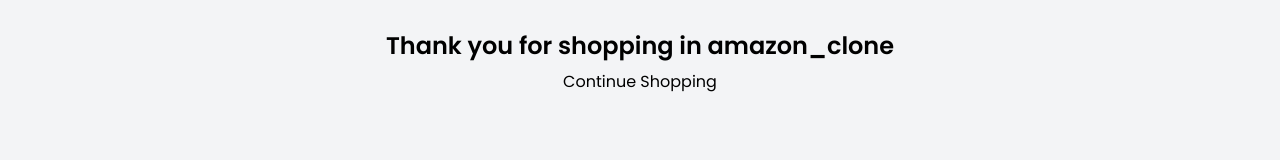
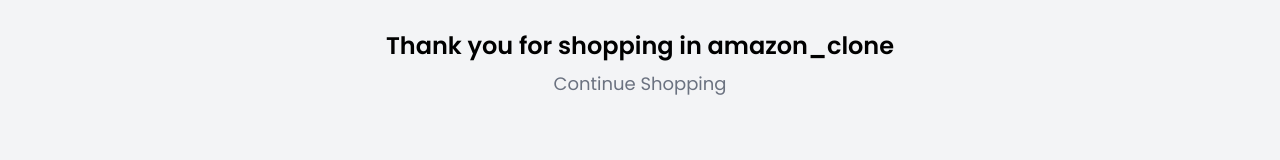
Before and after one commit to 1Waldemar1/Amazon_clone, a Next.js app: page /success in a window 1280 px wide. Shown: the part 170-330 px from the top of the page. Built offline with nearby package versions, Linux system fonts and the light colour scheme; no server answers.

Commit message:
add stripe

```diff
--- a/src/pages/api/checkout.ts
+++ b/src/pages/api/checkout.ts
@@ -7,19 +7,19 @@
   res: NextApiResponse
 ) {
   const { items, email } = req.body;
-  const modifiedItems = items.map((items: StoreProduct) => ({
-    quantity: items.quantity,
+  const modifiedItems = items.map((item: StoreProduct) => ({
+    quantity: item.quantity,
     price_data: {
       currency: "usd",
-      unit_amount: items.price * 100,
+      unit_amount: item.price * 100,
       product_data: {
-        name: items.title,
-        description: items.description,
-        images: [items.image],
+        name: item.title,
+        description: item.description,
+        images: [item.image],
       },
     },
   }));
-  const session = await stripe.checkout.session.create({
+  const session = await stripe.checkout.sessions.create({
     payment_method_types: ["card"],
     shipping_address_collection: {
       allowed_countries: ["BD", "US", "OM", "CA", "GB"],
--- a/src/pages/success.tsx
+++ b/src/pages/success.tsx
@@ -10,7 +10,12 @@
       <h1 className="text-2xl text-hoverBg font-semibold">
         Thank you for shopping in amazon_clone
       </h1>
-      <Link href={"/"} onClick={() => dispatch(resetCart())}>
+      <Link
+        className="text-lg text-gray-500 hover:underline underline-offset-4
+        decoration-[1px] hover:text-blue-600 duration-300"
+        href={"/"}
+        onClick={() => dispatch(resetCart())}
+      >
         <p>Continue Shopping</p>
       </Link>
     </div>
```
Also changed, not shown: 1 other file (tests, documents, lock files or other folders).
